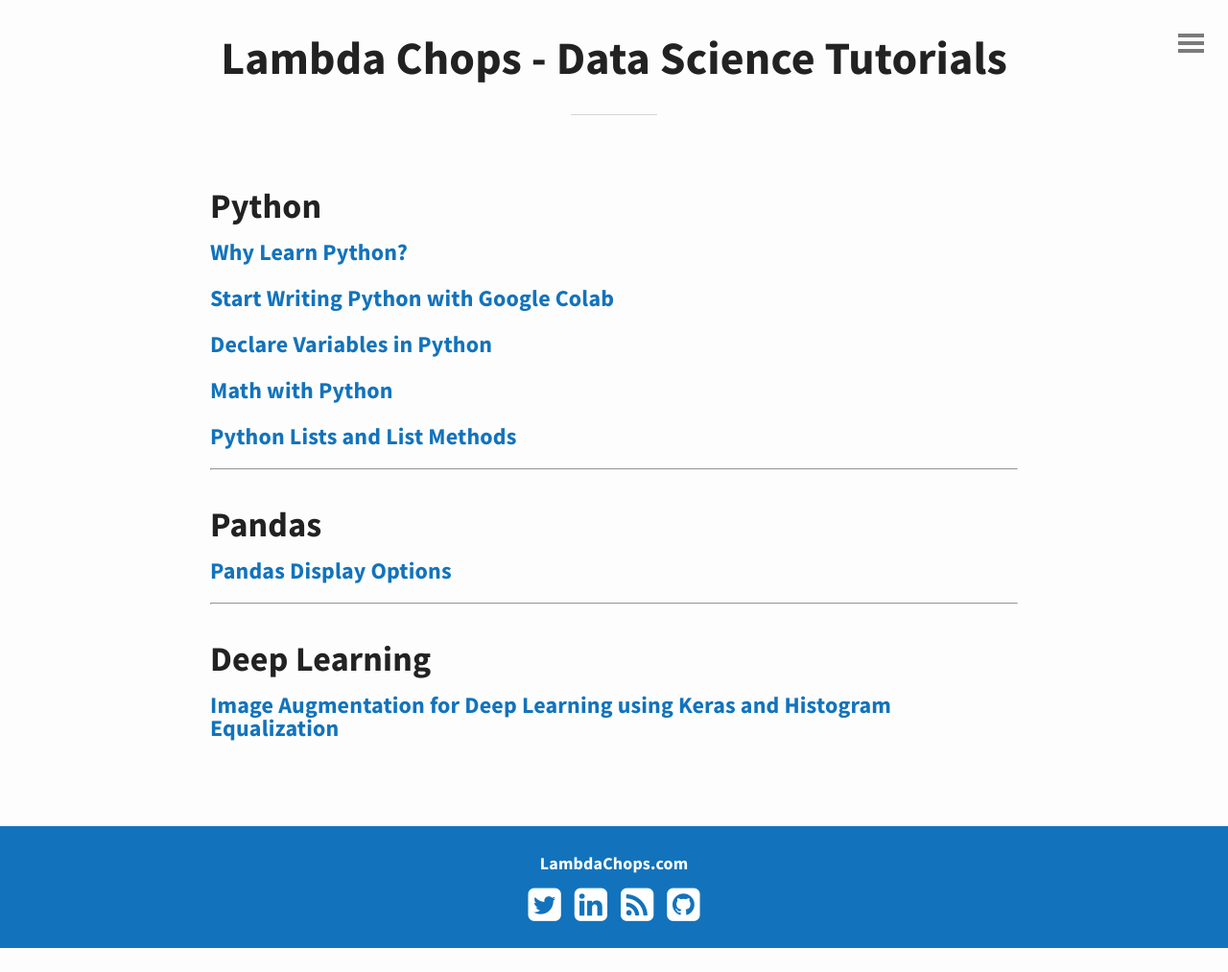
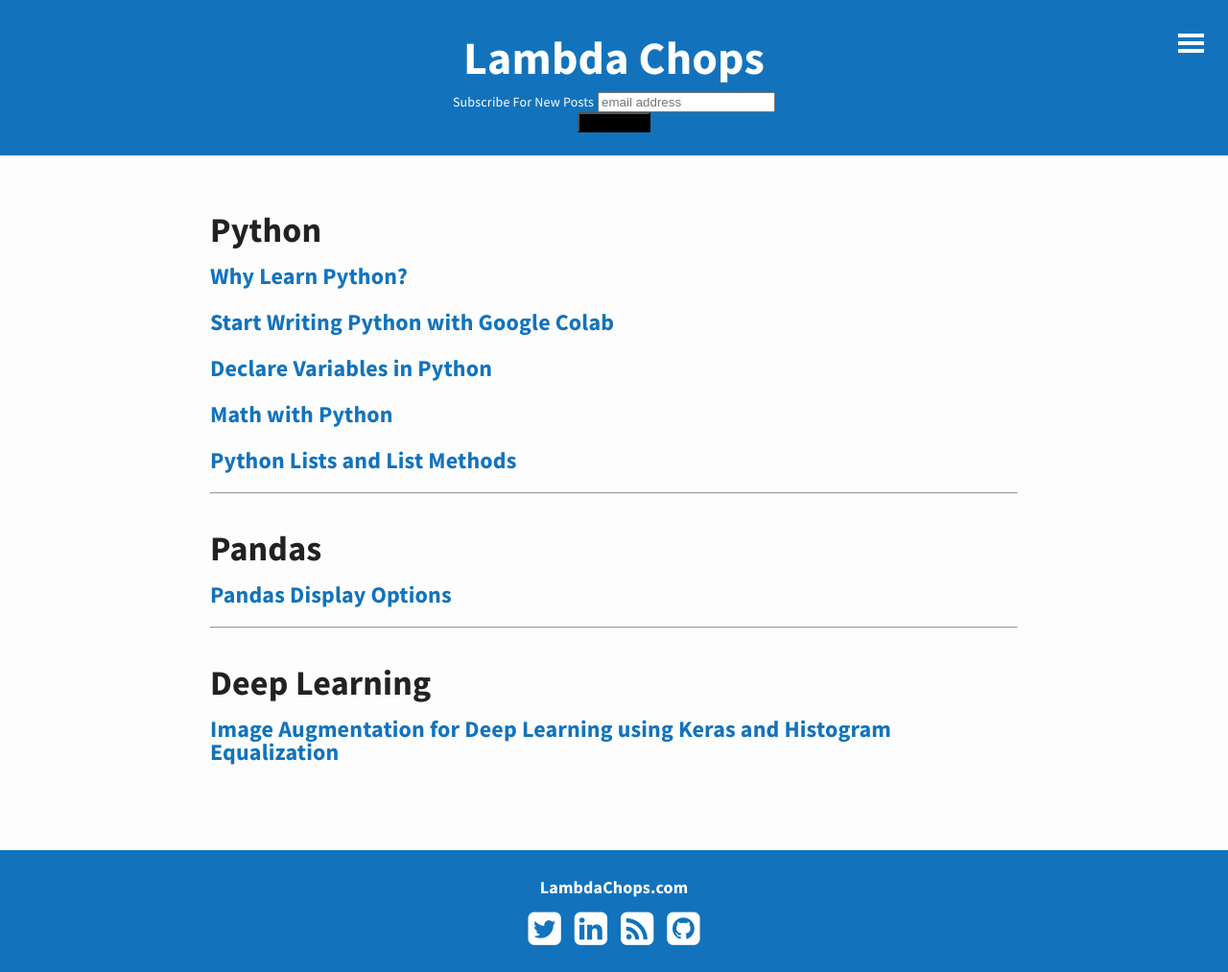
Before and after one commit to ryanallredblog/ryanallredblog.github.io, a Jekyll site: the page built from index.html, in a window 1280 px wide. Shown: the whole page at 96% size. Built offline with Jekyll 4.4.1, drawn with Linux system fonts in a browser that asks for light colours; the list of posts is cut into pages by our own code; comment, search, counter and statistics services are not loaded; before the commit the page ends 988 px from its top, so only the background shows below that.

Commit message:
adds email signup and fixes broken link on 404

```diff
--- a/_includes/header-custom.html
+++ b/_includes/header-custom.html
@@ -1,5 +1,22 @@
 <header id="header">
-	<a href="/">
-	  <h1>Lambda Chops - Data Science Tutorials</h1>
-	</a>
+	<a href="/"><h1>Lambda Chops</h1></a>
+	<!-- Begin Mailchimp Signup Form -->
+		<link href="//cdn-images.mailchimp.com/embedcode/horizontal-slim-10_7.css" rel="stylesheet" type="text/css">
+		<style type="text/css">
+			#mc_embed_signup{background:#fff; clear:left; font:14px Helvetica,Arial,sans-serif; width:100%;}
+			/* Add your own Mailchimp form style overrides in your site stylesheet or in this style block.
+			   We recommend moving this block and the preceding CSS link to the HEAD of your HTML file. */
+		</style>
+		<div id="mc_embed_signup">
+		<form action="https://gmail.us3.list-manage.com/subscribe/post?u=d385ef6b6f5284abb836e7cec&amp;id=f3c813e265" method="post" id="mc-embedded-subscribe-form" name="mc-embedded-subscribe-form" class="validate" target="_blank" novalidate>
+		    <div id="mc_embed_signup_scroll">
+			<label for="mce-EMAIL">Subscribe For New Posts</label>
+			<input type="email" value="" name="EMAIL" class="email" id="mce-EMAIL" placeholder="email address" required>
+		    <!-- real people should not fill this in and expect good things - do not remove this or risk form bot signups-->
+		    <div style="position: absolute; left: -5000px;" aria-hidden="true"><input type="text" name="b_d385ef6b6f5284abb836e7cec_f3c813e265" tabindex="-1" value=""></div>
+		    <div class="clear"><input type="submit" value="Subscribe" name="subscribe" id="mc-embedded-subscribe" class="button"></div>
+		    </div>
+		</form>
+		</div>
+	<!--End mc_embed_signup-->
 </header>
--- a/_includes/link.html
+++ b/_includes/link.html
@@ -1 +1,3 @@
-<a href="https://github.com/ryanallredblog/ryanallredblog.github.io">Github</a>
+<a href="/tags/python">Python</a>
+<a href="/tags/pandas">Pandas</a>
+<!-- <a href="/">Deep Learning</a> -->
--- a/_sass/custom.scss
+++ b/_sass/custom.scss
@@ -2,9 +2,48 @@
 
 // -- Put custom style under this point -- //
 
+#menu {
+		background-color: white;
 
-#header h1 {
-	font-family: 'Source Sans Pro', sans-serif;
+		&:before {
+       		background-color: white;
+    	}
+
+	    &:after {
+	        background-color: white;
+	    }
+	}
+
+
+
+#header {
+
+	background-color: #1273bc;
+	margin-bottom: 30px;
+
+	h1 {
+		color: white;
+		font-family: 'Source Sans Pro', sans-serif;
+	}
+
+	#mc_embed_signup {
+		background-color: transparent;
+
+		label {
+			color: white;
+			font-family: 'Source Sans Pro', sans-serif;
+		}
+
+		.button {
+			background-color: black;
+		}
+	}
+}
+
+#header {
+	&:after {
+		display: none;
+	}
 }
 
 #container {
```
Also changed, not shown: 404.md (+1 -1 lines), index.html (line endings or trailing spaces), 15 other files.
